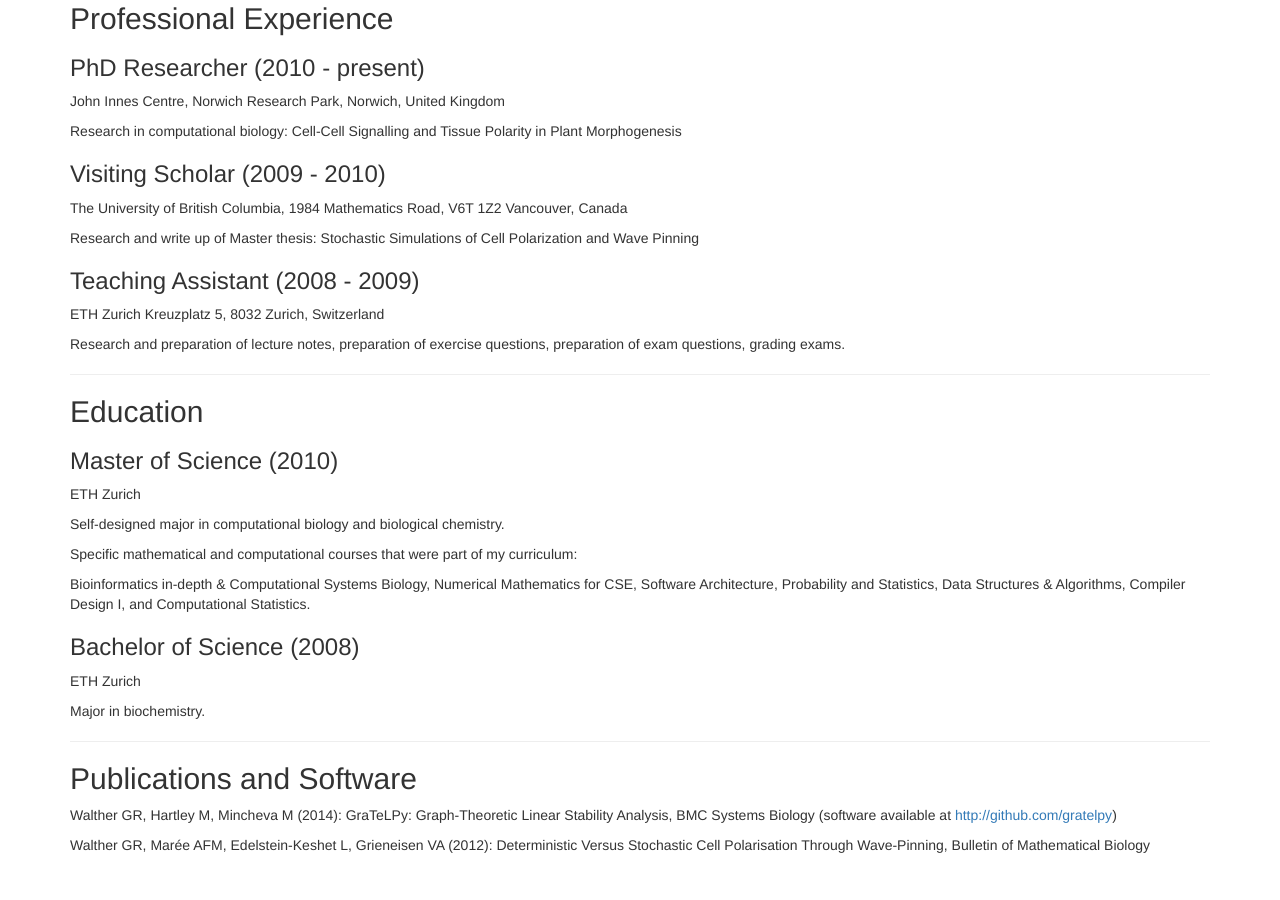
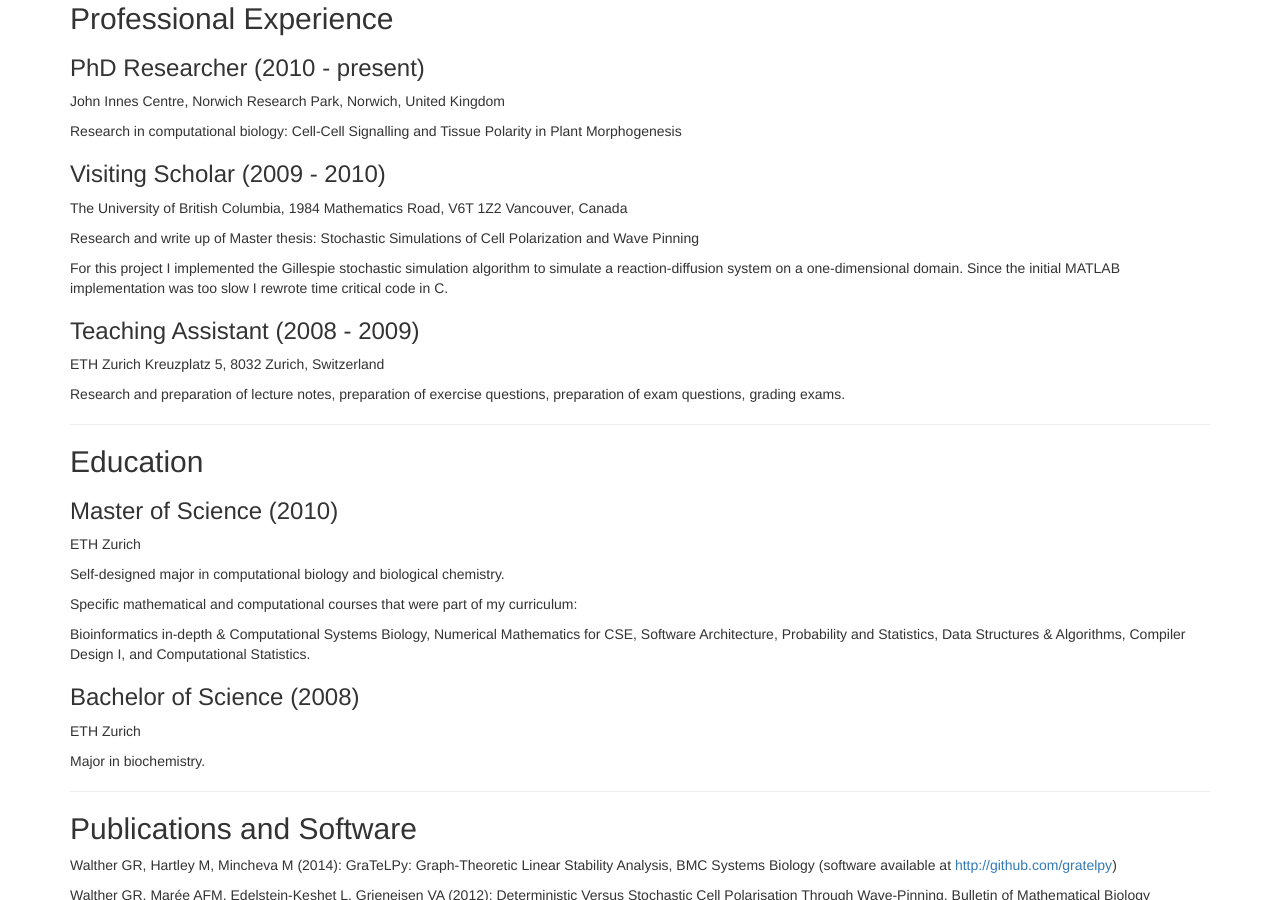
Before and after one commit to waltherg/backup.waltherg.github.io, a Jekyll site: the page cv/index.html, which Jekyll copies as it is, in a window 1280 px wide and 900 px high, scrolled down 1181 px. Built offline with Jekyll 4.4.1, drawn with Linux system fonts in a browser that asks for light colours; nearby versions of some CDN libraries; some web fonts are replaced; before the commit the page ends 2046 px from its top, so only the background shows below that.

Commit message:
more specifics about MSc thesis project

```diff
--- a/cv/index.html
+++ b/cv/index.html
@@ -174,6 +174,8 @@
 <h3>Visiting Scholar (2009 - 2010)</h3>
 <p>The University of British Columbia, 1984 Mathematics Road, V6T 1Z2 Vancouver, Canada</p>
 <p>Research and write up of Master thesis: Stochastic Simulations of Cell Polarization and Wave Pinning</p>
+<p>For this project I implemented the Gillespie stochastic simulation algorithm to simulate a reaction-diffusion system on a one-dimensional domain.
+Since the initial MATLAB implementation was too slow I rewrote time critical code in C.</p>
 
 <h3>Teaching Assistant (2008 - 2009)</h3>
 <p>ETH Zurich Kreuzplatz 5, 8032 Zurich, Switzerland</p>
```
